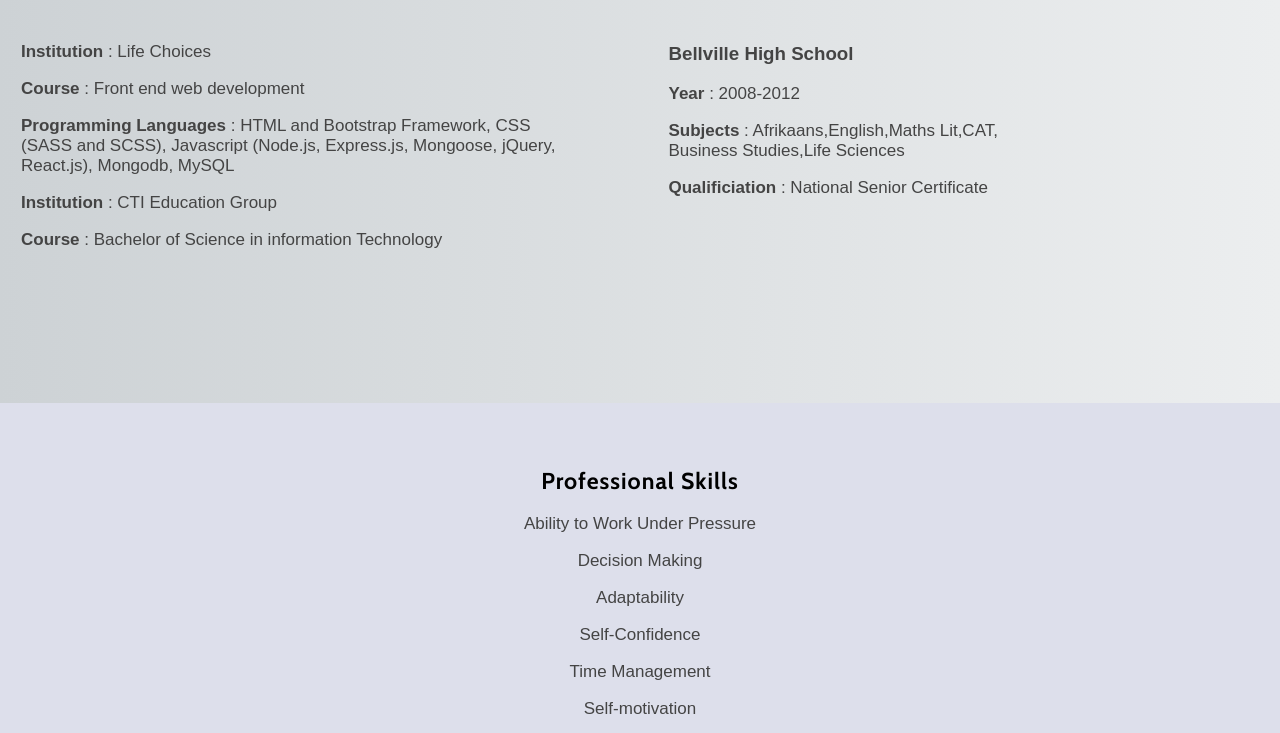
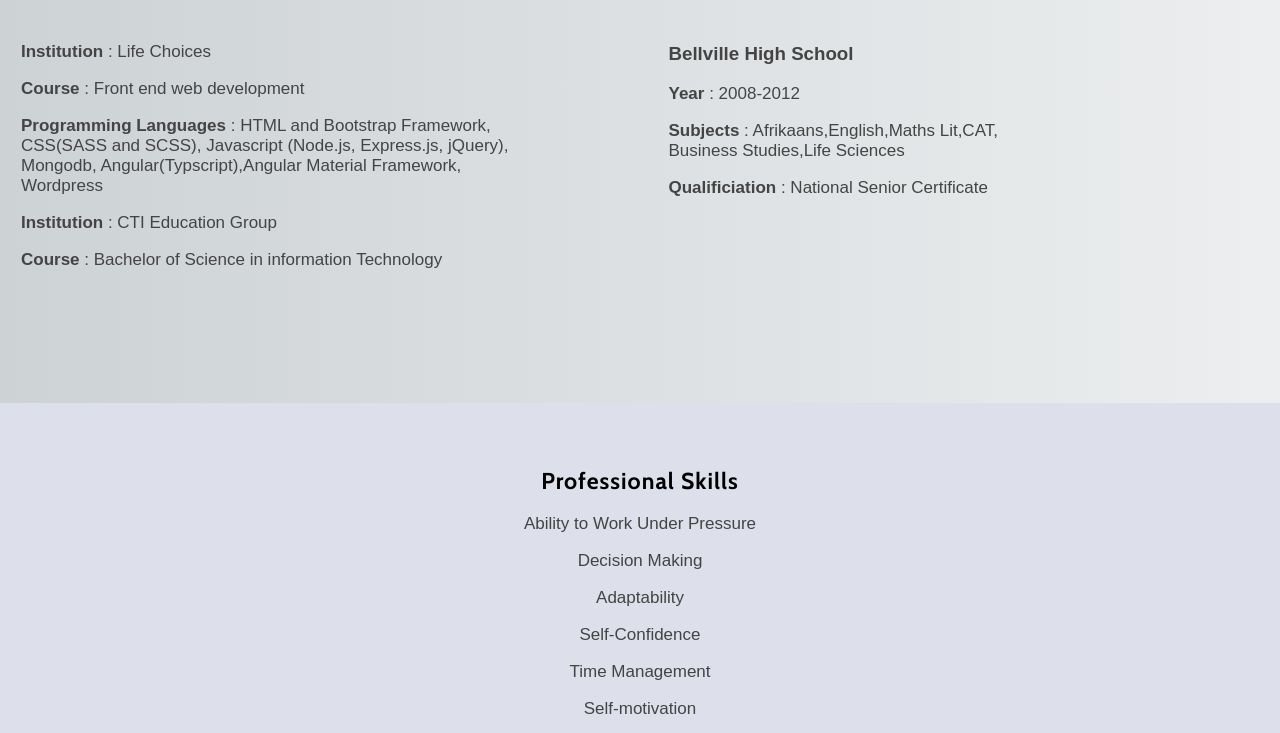
Before and after one commit to Nashville7/Nashville_James_CV2, a plain HTML site: page index.html in a window 1280 px wide. Shown: the part 2176-2909 px from the top of the page. Drawn offline with nearby package versions, Linux system fonts and the light colour scheme; files whose address does not match are found by name; a web font is replaced by a local one.

Commit message:
updated more info

```diff
--- a/index.html
+++ b/index.html
@@ -89,9 +89,10 @@
                         </p>
                         <p>
                             <strong>Programming Languages</strong>
-                            : HTML and Bootstrap Framework, CSS<br/>(SASS and
-                            SCSS), Javascript (Node.js, Express.js, Mongoose,
-                            jQuery,<br/> React.js), Mongodb, MySQL
+                            : HTML and Bootstrap Framework,<br> CSS(SASS and
+                            SCSS), Javascript (Node.js, Express.js,
+                            jQuery),<br> Mongodb, Angular(Typscript),Angular Material Framework,<br>
+                            Wordpress
                         </p>
                         <p>
                             <strong>Institution</strong>
```
